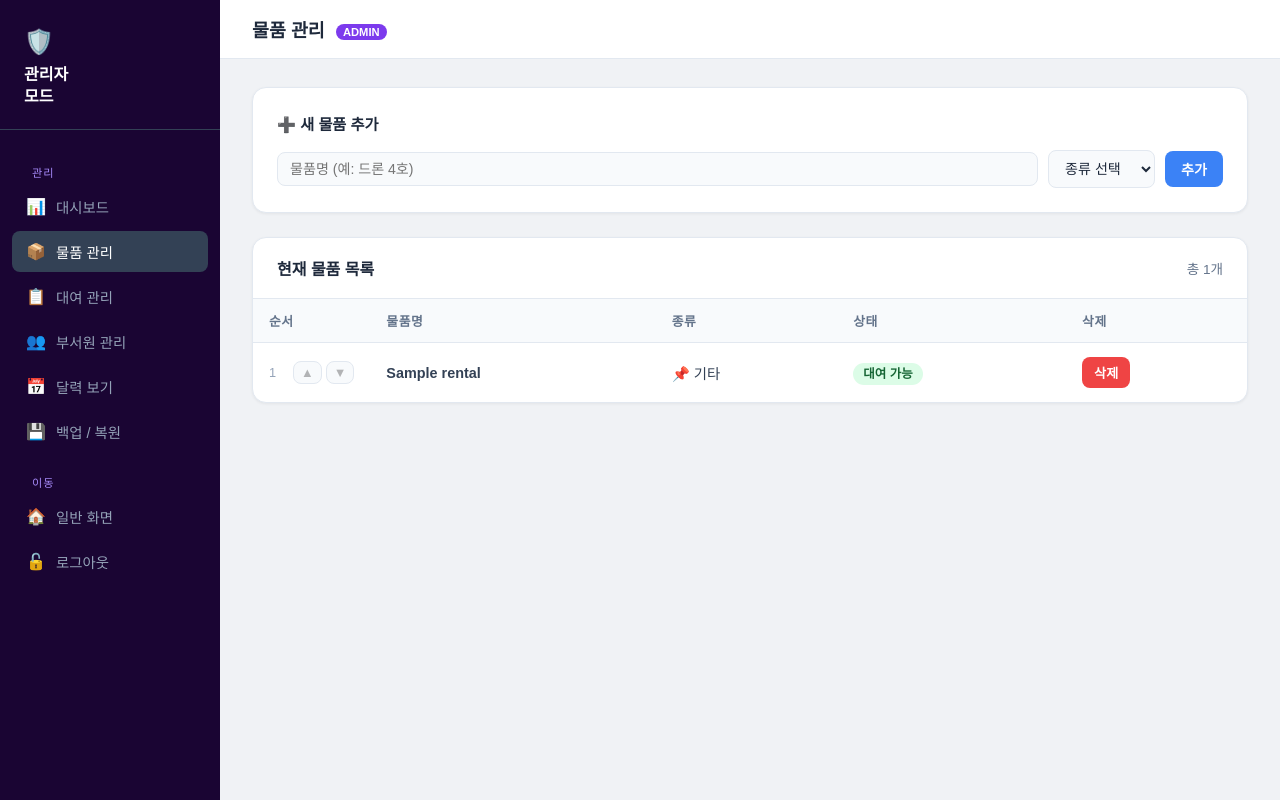
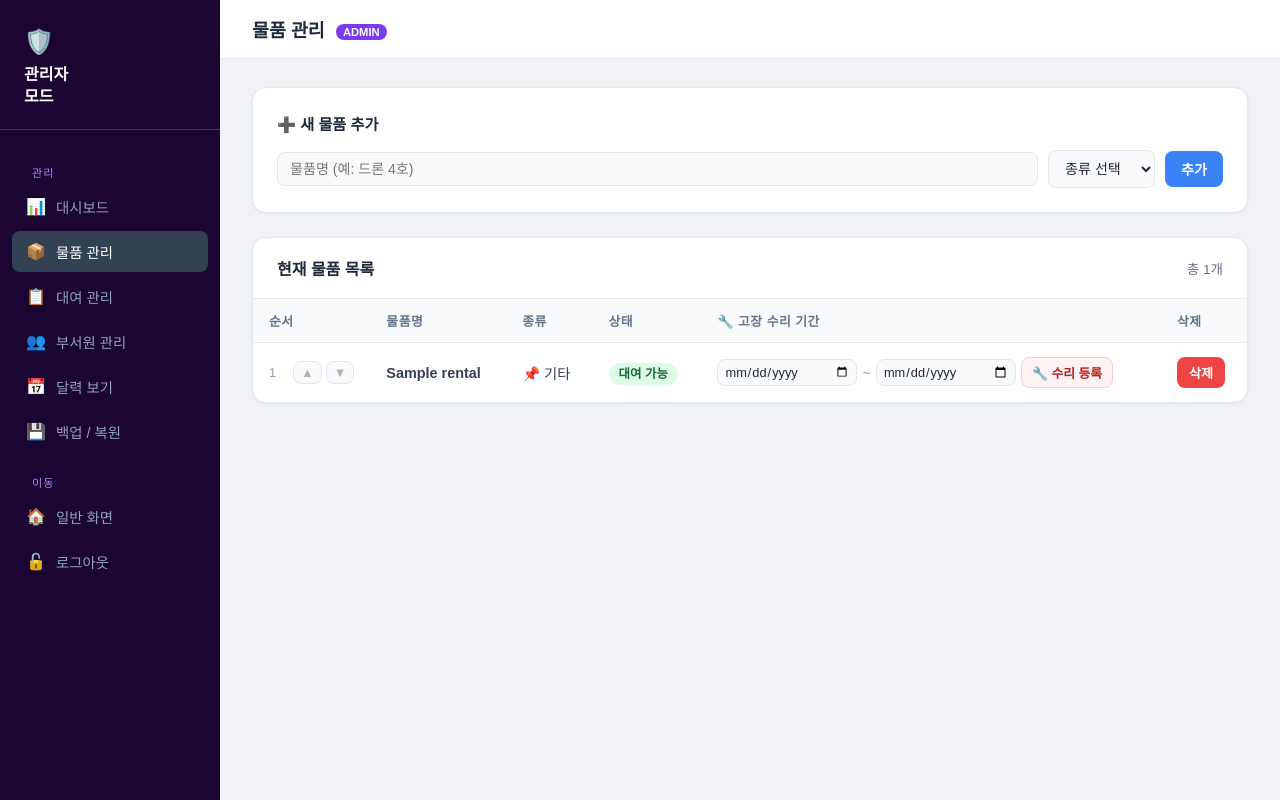
Before and after one commit to jun89368936-blip/100_test, a Flask app: page /admin/items in a window 1280 px wide. Run offline with Flask 3, Linux system fonts and the light colour scheme; the visitor is signed in with stand-in values (Sample User, id 1); a database or web service that is not in the repository returns one stand-in record (values such as "Sample title"); some libraries are stand-ins or nearby versions.

Commit message:
add admin UI to set and clear item maintenance periods
- /admin/items/maintenance/<id> sets maintenance_from/until (validates
  both present and from <= until)
- /admin/items/maintenance/<id>/clear removes the window
- Items page gains a 고장 수리 기간 column: date-range form with 수리 등록
  when none set, and the current window plus a 수리 완료 (해제) button when set
- Status column shows 🔧 수리중 for items under maintenance

Co-Authored-By: Claude Opus 4.8 <noreply@anthropic.com>

```diff
--- a/equipment-rental/app.py
+++ b/equipment-rental/app.py
@@ -750,7 +750,7 @@ def admin_items():
         FROM items i ORDER BY i.sort_order, i.id
     """, (today, today)).fetchall()
     conn.close()
-    return render_template("admin/items.html", items=items)
+    return render_template("admin/items.html", items=items, today=today)
 
 
 @app.route("/admin/items/add", methods=["POST"])
@@ -787,6 +787,51 @@ def admin_move_item(item_id, direction):
         conn.execute("UPDATE items SET sort_order = ? WHERE id = ?", (a["sort_order"], b["id"]))
         conn.commit()
     conn.close()
+    return redirect(url_for("admin_items"))
+
+
+@app.route("/admin/items/maintenance/<int:item_id>", methods=["POST"])
+@admin_required
+def admin_set_maintenance(item_id):
+    m_from = request.form.get("maintenance_from", "").strip()
+    m_until = request.form.get("maintenance_until", "").strip()
+    conn = get_db()
+    item = conn.execute("SELECT name FROM items WHERE id = ?", (item_id,)).fetchone()
+    if not item:
+        flash("존재하지 않는 물품입니다.", "error")
+        conn.close()
+        return redirect(url_for("admin_items"))
+    if not m_from or not m_until:
+        flash("수리 시작일과 종료일을 모두 입력해주세요.", "error")
+        conn.close()
+        return redirect(url_for("admin_items"))
+    if m_from > m_until:
+        flash("수리 종료일이 시작일보다 빠를 수 없습니다.", "error")
+        conn.close()
+        return redirect(url_for("admin_items"))
+    conn.execute(
+        "UPDATE items SET maintenance_from = ?, maintenance_until = ? WHERE id = ?",
+        (m_from, m_until, item_id),
+    )
+    conn.commit()
+    conn.close()
+    flash(f"'{item['name']}' 고장 수리 기간이 설정되었습니다 ({m_from} ~ {m_until}).", "success")
+    return redirect(url_for("admin_items"))
+
+
+@app.route("/admin/items/maintenance/<int:item_id>/clear", methods=["POST"])
+@admin_required
+def admin_clear_maintenance(item_id):
+    conn = get_db()
+    item = conn.execute("SELECT name FROM items WHERE id = ?", (item_id,)).fetchone()
+    conn.execute(
+        "UPDATE items SET maintenance_from = NULL, maintenance_until = NULL WHERE id = ?",
+        (item_id,),
+    )
+    conn.commit()
+    conn.close()
+    name = item["name"] if item else "물품"
+    flash(f"'{name}' 수리 기간이 해제되었습니다. 다시 대여할 수 있습니다.", "success")
     return redirect(url_for("admin_items"))
 
 
--- a/equipment-rental/templates/admin/items.html
+++ b/equipment-rental/templates/admin/items.html
@@ -79,6 +79,7 @@
               <th>물품명</th>
               <th>종류</th>
               <th>상태</th>
+              <th style="min-width:260px;">🔧 고장 수리 기간</th>
               <th>삭제</th>
             </tr>
           </thead>
@@ -105,11 +106,35 @@
                 {% elif item.type == 'camera' %}📷 카메라
                 {% else %}📌 기타{% endif %}
               </td>
+              {% set maint_set = item.maintenance_from and item.maintenance_until and item.maintenance_until >= today %}
               <td>
-                {% if item.is_rented %}
+                {% if maint_set %}
+                  <span class="status-badge" style="background:#fee2e2;color:#b91c1c;">🔧 수리중</span>
+                {% elif item.is_rented %}
                   <span class="status-badge status-rented">대여 중</span>
                 {% else %}
                   <span class="status-badge status-available">대여 가능</span>
+                {% endif %}
+              </td>
+              <td>
+                {% if maint_set %}
+                  <div style="font-size:0.82rem;color:#b91c1c;font-weight:600;margin-bottom:6px;">
+                    {{ item.maintenance_from }} ~ {{ item.maintenance_until }}
+                  </div>
+                  <form method="post" action="/admin/items/maintenance/{{ item.id }}/clear"
+                        onsubmit="return confirm('{{ item.name }} 수리 기간을 해제하시겠습니까?\n해제하면 다시 대여할 수 있습니다.')">
+                    <button type="submit" class="btn" style="padding:5px 12px;font-size:0.8rem;background:#dcfce7;color:#15803d;border:1px solid #86efac;">✓ 수리 완료 (해제)</button>
+                  </form>
+                {% else %}
+                  <form method="post" action="/admin/items/maintenance/{{ item.id }}"
+                        style="display:flex;gap:5px;align-items:center;flex-wrap:wrap;">
+                    <input class="input-field" type="date" name="maintenance_from" required
+                           style="padding:4px 6px;font-size:0.8rem;width:140px;">
+                    <span style="color:#94a3b8;">~</span>
+                    <input class="input-field" type="date" name="maintenance_until" required
+                           style="padding:4px 6px;font-size:0.8rem;width:140px;">
+                    <button type="submit" class="btn" style="padding:5px 10px;font-size:0.8rem;background:#fef2f2;color:#b91c1c;border:1px solid #fecaca;">🔧 수리 등록</button>
+                  </form>
                 {% endif %}
               </td>
               <td>
```
